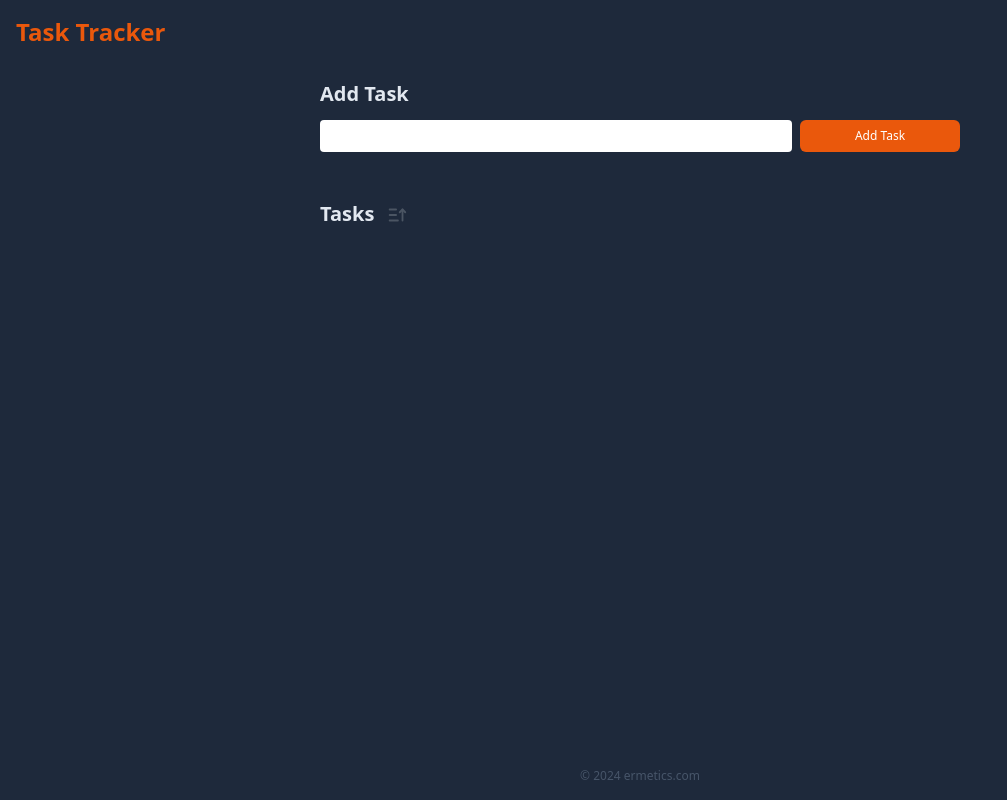
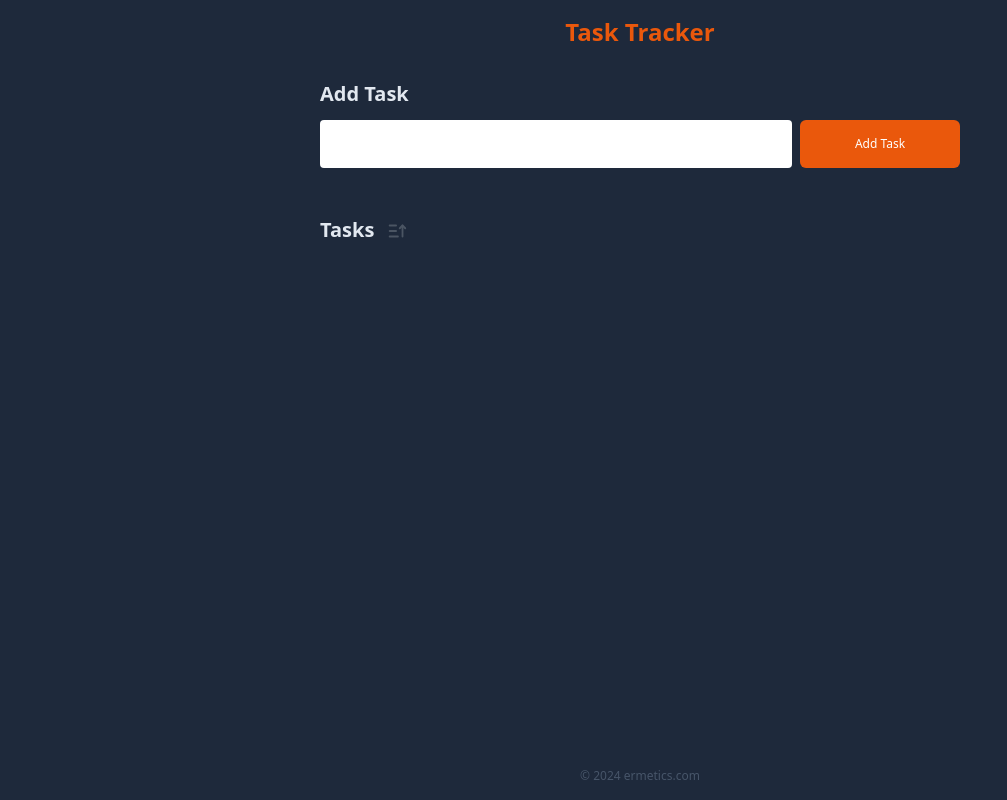
Before and after one commit to ermetics/task-tracker, a plain HTML site: page index.html in a window 1280 px wide. Shown: the whole page, without its empty margins (0-1007 px from the left). Drawn offline with nearby package versions, Linux system fonts and the light colour scheme.

Commit message:
Update input text in index.html

```diff
--- a/index.html
+++ b/index.html
@@ -10,7 +10,7 @@
 
     <body class="bg-slate-800 w-screen h-full">
         <header class="w-full h-16 px-4 flex">
-            <h1 class="my-auto text-xl sm:text-2xl font-bold text-orange-600">Task Tracker</h1>
+            <h1 class="m-auto text-xl sm:text-2xl font-bold text-orange-600">Task Tracker</h1>
         </header>
 
         <main class="w-full max-w-2xl h-96 p-4 mx-auto">
@@ -18,7 +18,7 @@
                 <h2 class="mb-3 text-lg sm:text-xl font-semibold text-slate-200">Add Task</h2>
                 <form class="flex gap-2 align-center">
                     <input
-                        class="grow h-8 rounded ps-3"
+                        class="grow h-8 sm:h-12 rounded ps-3"
                         type="text"
                         id="task-input"
                         name="task"
```
